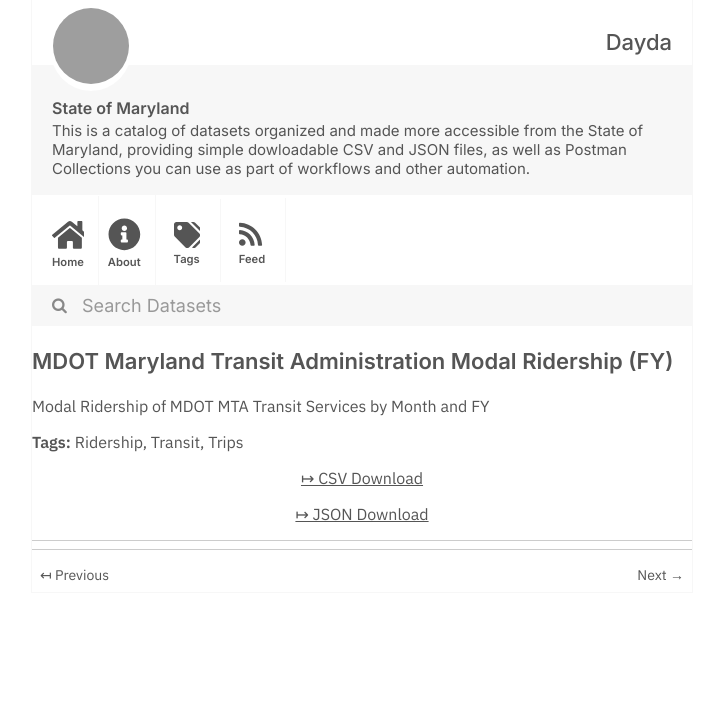
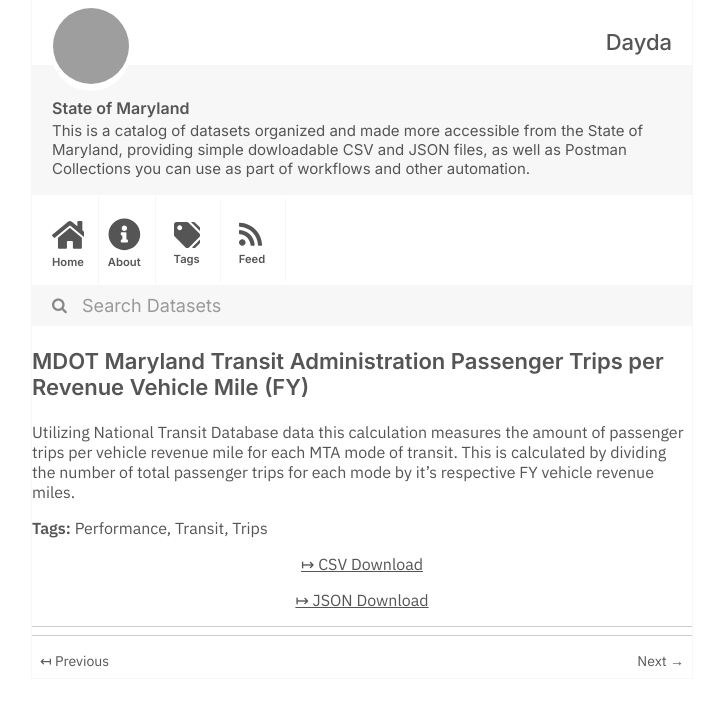
Before and after one commit to dayda-entities/state-of-maryland, a Jekyll site: the page built from _posts/2020-11-10-mdot-maryland-transit-administ.md, in a window 1280 px wide, cut to the strip 0-706 px from the top of the page. Shown: the whole strip, without its empty margins (278-1001 px from the left). Built offline with Jekyll 4.4.1, drawn with Linux system fonts in a browser that asks for light colours; grey boxes are pictures that could not be loaded.

Commit message:
Publish Data

```diff
--- a/_posts/2020-11-10-mdot-maryland-transit-administ.md
+++ b/_posts/2020-11-10-mdot-maryland-transit-administ.md
@@ -1,19 +1,21 @@
 ---
-title: MDOT Maryland Transit Administration Modal Ridership (FY)
-created: '2020-11-10T17:24:05.611132'
-modified: '2020-11-10T17:24:05.611143'
+title: >-
+  MDOT Maryland Transit Administration Passenger Trips per Revenue Vehicle Mile
+  (FY)
+created: '2020-11-10T17:23:55.004324'
+modified: '2020-11-10T17:23:55.004334'
 state: active
 type: dataset
 tags:
-  - Ridership
+  - Performance
   - Transit
   - Trips
 groups:
   - Local Government
-csv_url: 'https://opendata.maryland.gov/api/views/6un7-cmx5/rows.csv?accessType=DOWNLOAD'
+csv_url: 'https://opendata.maryland.gov/api/views/4bfj-e7xg/rows.csv?accessType=DOWNLOAD'
 json_url: >-
-  https://opendata.maryland.gov/api/views/6un7-cmx5/rows.json?accessType=DOWNLOAD
+  https://opendata.maryland.gov/api/views/4bfj-e7xg/rows.json?accessType=DOWNLOAD
 layout: post
 
 ---
-Modal Ridership of MDOT MTA Transit Services by Month and FY
+Utilizing National Transit Database data this calculation measures the amount of passenger trips per vehicle revenue mile for each MTA mode of transit. This is calculated by dividing the number of total passenger trips  for each mode by it's respective FY vehicle revenue miles.
```
